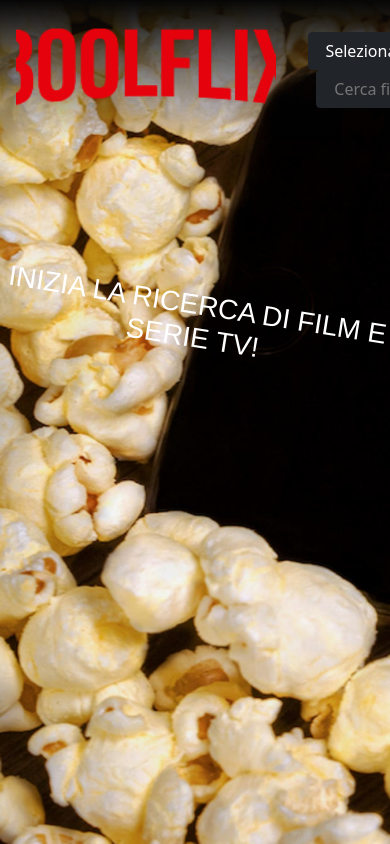
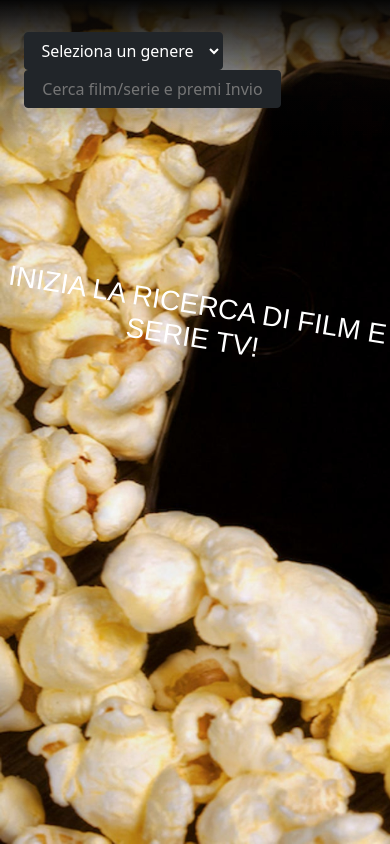
Before and after one commit to DavideIsaia/vue-boolflix, a Vue app: page / in a window 390 px wide. Built offline with nearby package versions, Linux system fonts and the light colour scheme.

Commit message:
sistemati dettagli grafici

```diff
--- a/src/components/AppCard.vue
+++ b/src/components/AppCard.vue
@@ -8,8 +8,8 @@
         :src="`https://www.themoviedb.org/t/p/w342${movie.poster_path}`"
       />
 
-      <!-- altrimenti mostro il titolo -->
-      <h3 v-else class="card-title mt-2">{{ movie.title || movie.name }}</h3>
+      <!-- altrimenti mostro un'img generica -->
+      <img v-else src="../assets/no-image.png" alt="" />
 
       <div class="card-body">
         <h3 class="card-title mt-2">{{ movie.title || movie.name }}</h3>
@@ -147,6 +147,10 @@ export default {
   width: 100%;
   height: 100%;
 
+  img {
+    margin: auto;
+  }
+
   .flag {
     height: 1.5rem;
   }
@@ -167,7 +171,7 @@ export default {
     overflow: hidden;
 
     .info {
-      background-color: rgba(230, 2, 12, 0.9);
+      background-color: #e50914;
       position: relative;
       padding: 0.1rem 0.3rem;
       user-select: none;
@@ -178,7 +182,7 @@ export default {
         top: 2.4rem;
         left: 1.5rem;
         padding: 1rem 3rem;
-        background-color: rgba(230, 2, 12, 0.9);
+        background-color: rgba(229, 9, 20, 0.9);
         box-shadow: 3px 3px 10px black;
         &__small {
           font-size: 0.8rem;
--- a/src/components/AppHeader.vue
+++ b/src/components/AppHeader.vue
@@ -1,6 +1,6 @@
 <template>
   <header class="d-flex justify-content-between">
-    <img class="logo" src="../assets/logo.png" />
+    <img class="logo d-none d-lg-inline-block" src="../assets/logo.png" />
     <div class="search">
       <!-- aggiungo un select per scegliere un genere per filtrare film e serie tv -->
       <select
--- a/src/style/common.scss
+++ b/src/style/common.scss
@@ -13,7 +13,8 @@ img {
 }
 
 button,
-input {
+input,
+select {
   font-size: 1.2rem;
   min-width: 5rem;
   margin: 0 0.5rem;
```
Also changed, not shown: src/assets/no-image.png (added).
